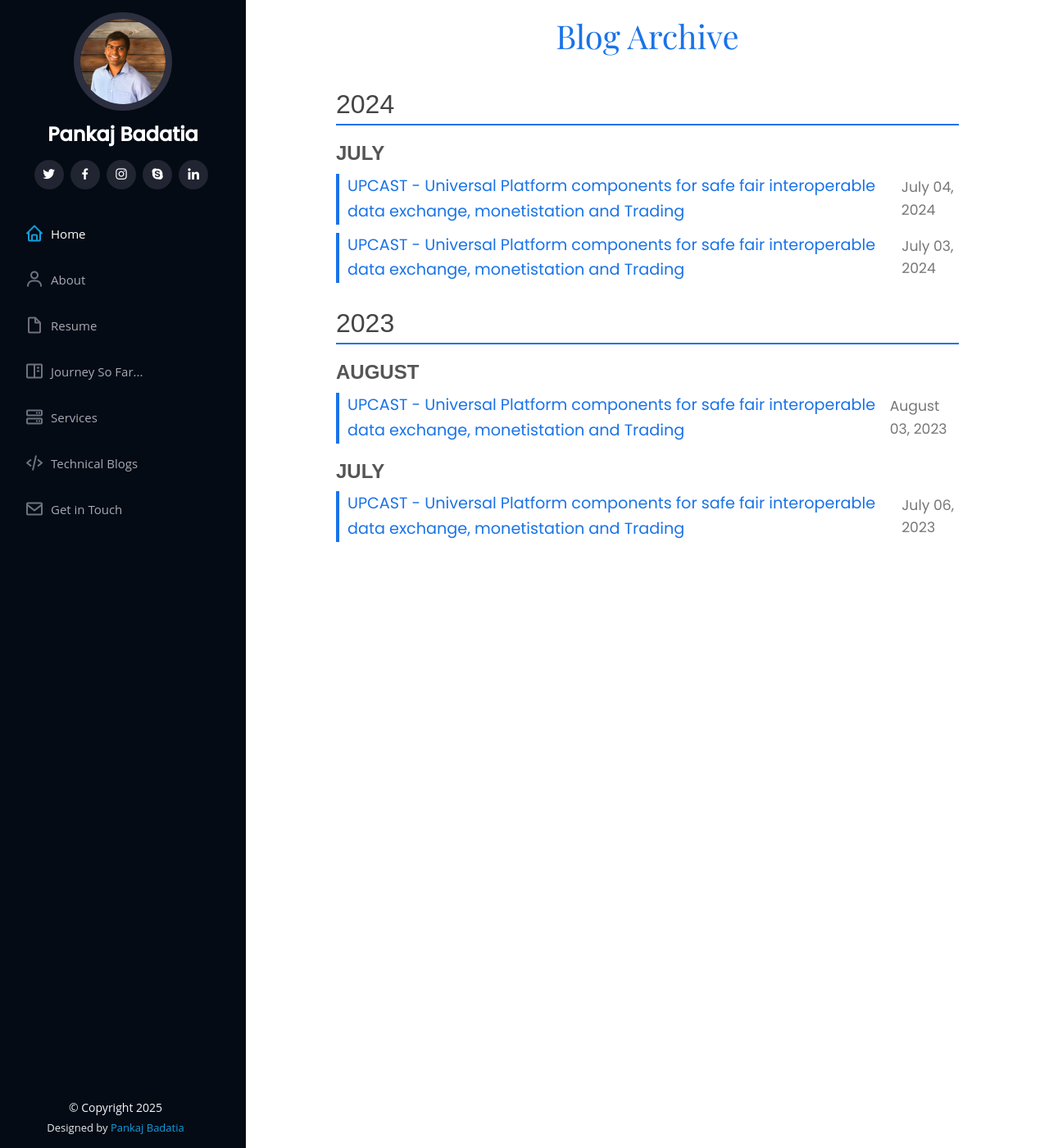
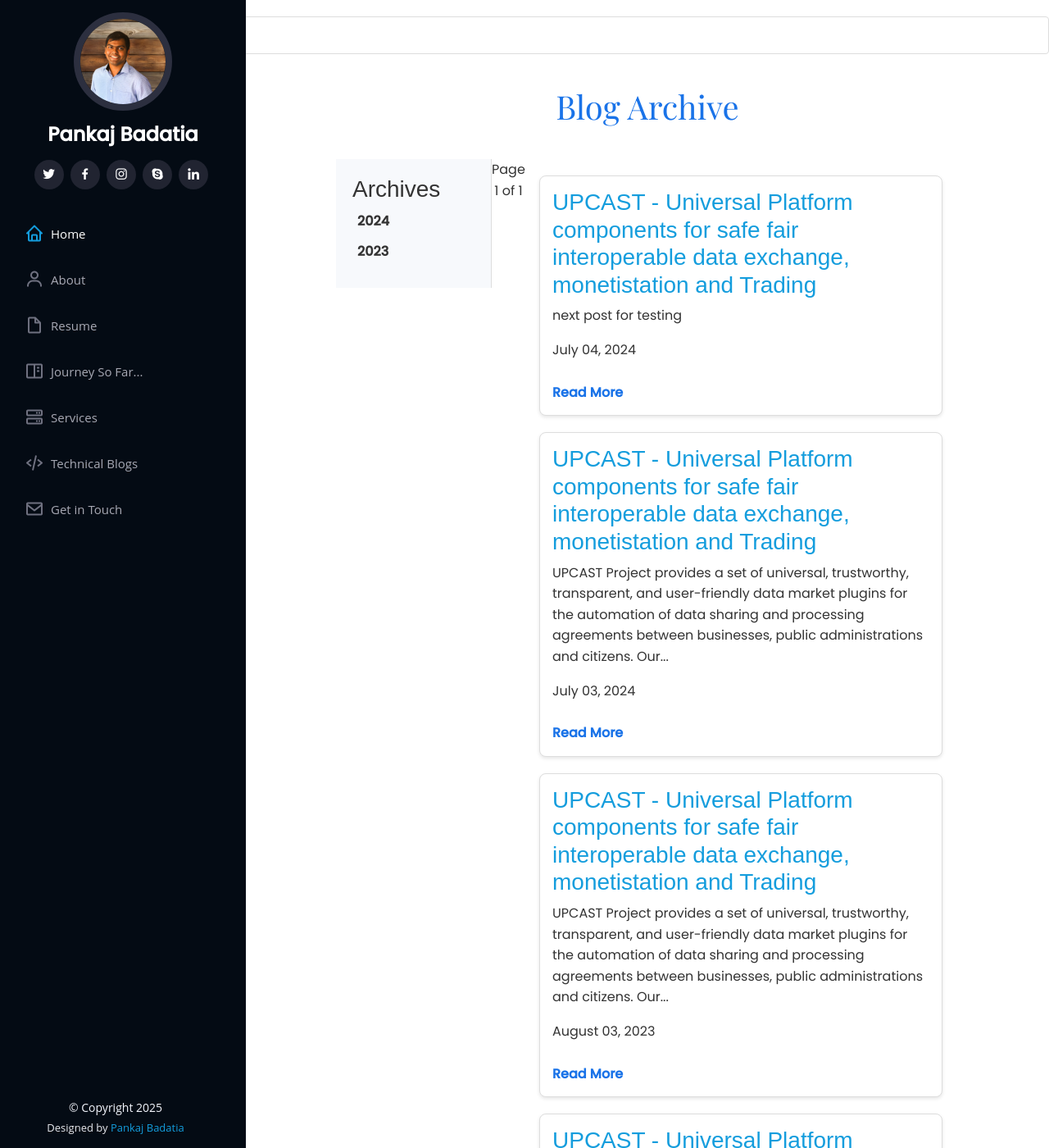
Before and after one commit to pankajbadatia/blog, a Jekyll site: the page built from index.html, in a window 1280 px wide and 1400 px high. Shown: the whole window at 82% size. Built offline with Jekyll 4.4.1, drawn with Linux system fonts in a browser that asks for light colours; nearby versions of some CDN libraries; the list of posts is cut into pages by our own code; some of the changed text lies outside the part shown.

Commit message:
major update for js

```diff
--- a/_config.yml
+++ b/_config.yml
@@ -3,3 +3,7 @@ description: A personal blog about AI, Data Science, and Technology.
 baseurl: "/blog" # No subpath for GitHub Pages root repository
 url: "https://pankajbadatia.github.io"
 theme: minima
+plugins:
+  - jekyll-paginate
+paginate: 10 # Number of posts per page
+paginate_path: "/page:num/"
--- a/_layouts/default.html
+++ b/_layouts/default.html
@@ -33,6 +33,11 @@
 <body>
     {% include header.html %}
 
+    <!-- search -->
+    <div class="blog-search">
+        <input type="text" id="search-input" placeholder="Search blog posts..." />
+    </div>
+
 <!-- Main Content -->
 
     <main id="main">
@@ -58,6 +63,7 @@
 <script src="https://cdnjs.cloudflare.com/ajax/libs/waypoints/4.0.1/noframework.waypoints.js" crossorigin="anonymous" defer></script>
 <script src="https://cdn.jsdelivr.net/npm/boxicons@2.1.4/dist/boxicons.min.js"></script>
 <script src="./assets/otherjs/php-email-form/validate.js"></script>
+<script src="assets/js/blog.js"></script>
 <script src="assets/js/main.js"></script>
 <script src="assets/js/age.js"></script>
 </body>
--- a/assets/css/blog.css
+++ b/assets/css/blog.css
@@ -83,3 +83,113 @@
         font-size: 1em;
     }
 }
+.blog-sidebar {
+    float: left;
+    width: 25%;
+    padding: 20px;
+    background: #f7f9fc;
+    border-right: 1px solid #ddd;
+}
+
+.tree-menu {
+    list-style: none;
+    padding: 0;
+    margin: 0;
+}
+
+.tree-menu li {
+    margin-bottom: 10px;
+}
+
+.tree-toggle {
+    background: none;
+    border: none;
+    text-align: left;
+    font-size: 16px;
+    font-weight: bold;
+    color: #333;
+    cursor: pointer;
+}
+
+.tree-toggle:hover {
+    text-decoration: underline;
+}
+
+.tree-months {
+    list-style: none;
+    padding-left: 20px;
+    display: none;
+}
+
+.tree-months li {
+    margin-bottom: 5px;
+}
+
+.tree-months a {
+    text-decoration: none;
+    color: #1a73e8;
+}
+
+.tree-months a:hover {
+    color: #0e5ac7;
+}
+
+.blog-search {
+    margin: 20px 0;
+}
+
+#search-input {
+    width: 100%;
+    padding: 10px;
+    border: 1px solid #ddd;
+    border-radius: 4px;
+    font-size: 16px;
+}
+
+.blog-main {
+    float: right;
+    width: 70%;
+    padding: 20px;
+}
+
+.blog-post-card {
+    border: 1px solid #ddd;
+    border-radius: 8px;
+    margin-bottom: 20px;
+    padding: 15px;
+    background: #fff;
+    box-shadow: 0 2px 4px rgba(0, 0, 0, 0.1);
+    transition: transform 0.3s ease;
+}
+
+.blog-post-card:hover {
+    transform: translateY(-5px);
+    box-shadow: 0 4px 8px rgba(0, 0, 0, 0.15);
+}
+
+.read-more {
+    display: inline-block;
+    margin-top: 10px;
+    color: #1a73e8;
+    text-decoration: none;
+    font-weight: bold;
+}
+
+.read-more:hover {
+    color: #0e5ac7;
+}
+
+.pagination {
+    text-align: center;
+    margin: 20px 0;
+}
+
+.pagination-link {
+    color: #1a73e8;
+    text-decoration: none;
+    margin: 0 10px;
+}
+
+.pagination-link:hover {
+    color: #0e5ac7;
+}
--- /dev/null
+++ b/assets/js/blog.js
@@ -0,0 +1,31 @@
+document.addEventListener("DOMContentLoaded", function () {
+    // Sidebar Tree Menu Toggle
+    const toggles = document.querySelectorAll(".tree-toggle");
+    toggles.forEach((toggle) => {
+        toggle.addEventListener("click", function () {
+            const nextElement = this.nextElementSibling;
+            if (nextElement.style.display === "block") {
+                nextElement.style.display = "none";
+            } else {
+                nextElement.style.display = "block";
+            }
+        });
+    });
+
+    // Search Functionality
+    const searchInput = document.getElementById("search-input");
+    if (searchInput) {
+        searchInput.addEventListener("input", function () {
+            const query = this.value.toLowerCase();
+            const posts = document.querySelectorAll(".blog-post-card, .blog-post-item");
+            posts.forEach((post) => {
+                const title = post.querySelector("h3, a").innerText.toLowerCase();
+                if (title.includes(query)) {
+                    post.style.display = "block";
+                } else {
+                    post.style.display = "none";
+                }
+            });
+        });
+    }
+});
--- a/index.html
+++ b/index.html
@@ -1,28 +1,50 @@
 ---
 layout: default
 title: Blog
+paginate: true
 ---
-
 <section id="blog-posts" class="blog-archive-container">
     <h1 class="blog-archive-title">Blog Archive</h1>
 
-    {% assign posts_by_year = site.posts | group_by_exp: "post", "post.date | date: '%Y'" %}
-
-    {% for year in posts_by_year %}
-    <h2 class="blog-year">{{ year.name }}</h2>
-    <div class="blog-posts-by-month">
-        {% assign posts_by_month = year.items | group_by_exp: "post", "post.date | date: '%B'" %}
-        {% for month in posts_by_month %}
-        <h3 class="blog-month">{{ month.name }}</h3>
-        <ul class="blog-post-list">
-            {% for post in month.items %}
-            <li class="blog-post-item">
-                <a class="blog-post-link" href="{{ post.url | prepend: site.baseurl }}">{{ post.title }}</a>
-                <span class="blog-post-date">{{ post.date | date: '%B %d, %Y' }}</span>
+    <div class="blog-sidebar">
+        <h3>Archives</h3>
+        <ul class="tree-menu">
+            {% assign posts_by_year = site.posts | group_by_exp: "post", "post.date | date: '%Y'" %}
+            {% for year in posts_by_year %}
+            <li>
+                <button class="tree-toggle">{{ year.name }}</button>
+                <ul class="tree-months">
+                    {% assign posts_by_month = year.items | group_by_exp: "post", "post.date | date: '%B'" %}
+                    {% for month in posts_by_month %}
+                    <li>
+                        <a href="#{{ year.name }}-{{ month.name }}">{{ month.name }}</a>
+                    </li>
+                    {% endfor %}
+                </ul>
             </li>
             {% endfor %}
         </ul>
+    </div>
+
+    <div class="blog-main">
+        {% for post in paginator.posts %}
+        <div class="blog-post-card">
+            <h3><a href="{{ post.url | prepend: site.baseurl }}">{{ post.title }}</a></h3>
+            <p>{{ post.excerpt | strip_html | truncatewords: 30 }}</p>
+            <p class="post-date">{{ post.date | date: "%B %d, %Y" }}</p>
+            <a href="{{ post.url | prepend: site.baseurl }}" class="read-more">Read More</a>
+        </div>
         {% endfor %}
     </div>
-    {% endfor %}
+
+    <!-- Pagination Controls -->
+    <div class="pagination">
+        {% if paginator.previous_page %}
+        <a href="{{ paginator.previous_page_path }}" class="pagination-link">Previous</a>
+        {% endif %}
+        <span>Page {{ paginator.page }} of {{ paginator.total_pages }}</span>
+        {% if paginator.next_page %}
+        <a href="{{ paginator.next_page_path }}" class="pagination-link">Next</a>
+        {% endif %}
+    </div>
 </section>
```
